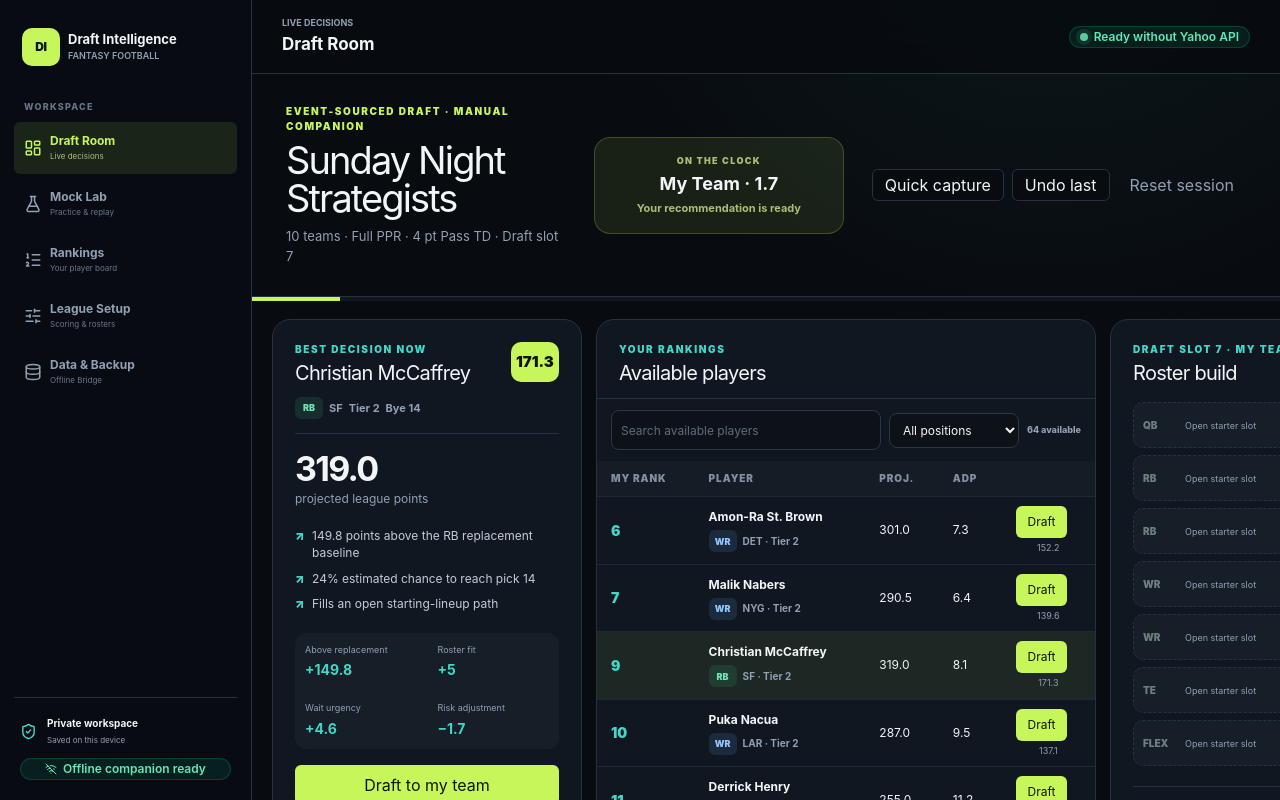
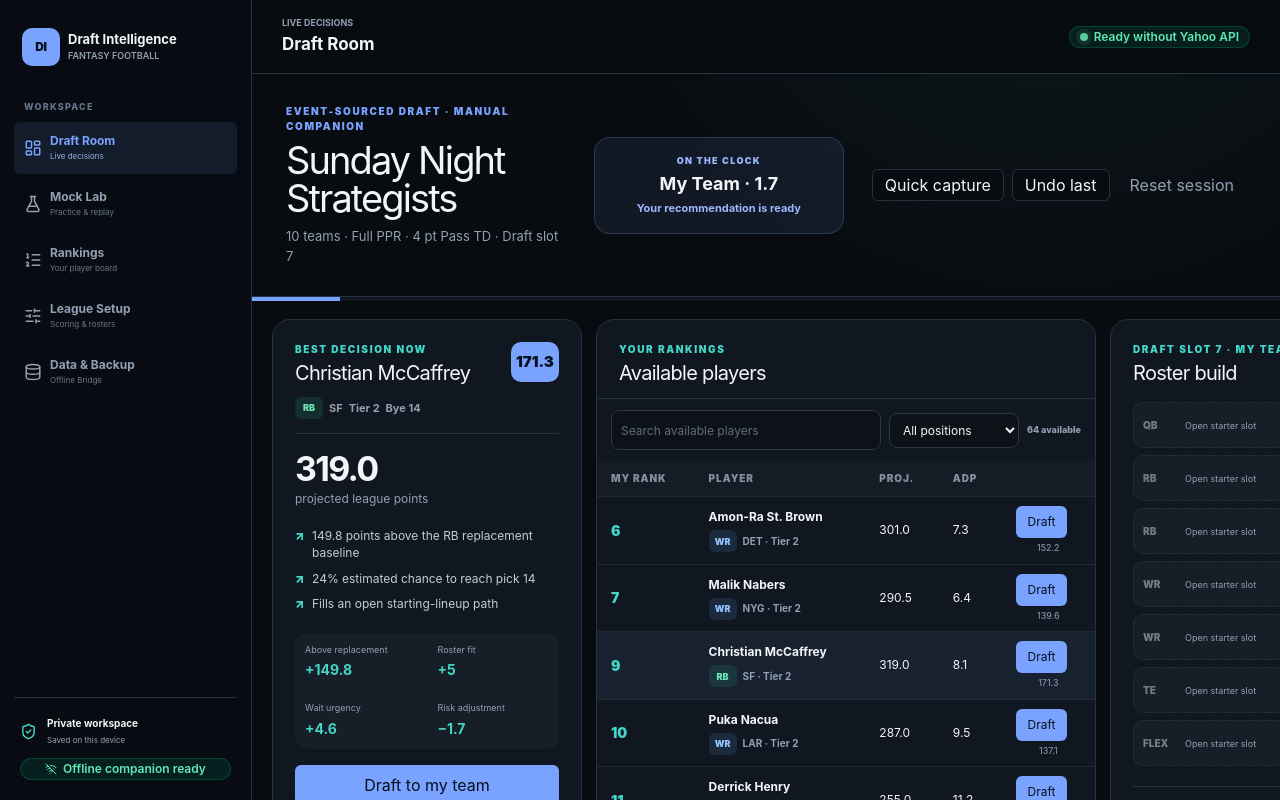
Before and after one commit to JaredMelini/fantasy-football-draft-manager, a Next.js app: page / in a window 1280 px wide. Shown: the top 800 px of the page. Built offline with nearby package versions, Linux system fonts and the light colour scheme.

Commit message:
Replace lime accents with electric blue

```diff
--- a/app/globals.css
+++ b/app/globals.css
@@ -29,8 +29,8 @@
   --card-foreground: #f3f6f8;
   --popover: #111720;
   --popover-foreground: #f3f6f8;
-  --primary: #c7f65b;
-  --primary-foreground: #101507;
+  --primary: #7aa2ff;
+  --primary-foreground: #07101f;
   --secondary: #1b2430;
   --secondary-foreground: #edf2f7;
   --muted-surface: #161d27;
@@ -41,7 +41,7 @@
   --destructive-foreground: #fff;
   --border: #263241;
   --input: #2b3747;
-  --ring: #c7f65b;
+  --ring: #7aa2ff;
   --ink: var(--foreground);
   --muted: var(--muted-foreground);
   --line: var(--border);
@@ -50,7 +50,7 @@
   --navy: #090d13;
   --navy-soft: #18212c;
   --lime: var(--primary);
-  --lime-dark: #91bf2f;
+  --lime-dark: #567bd8;
   --teal: #43d7c7;
   --teal-soft: rgba(67, 215, 199, 0.11);
   --orange: #f59e66;
@@ -2248,12 +2248,12 @@ body {
 }
 
 .sidebar-nav-item.active {
-  background: rgba(199, 246, 91, 0.1);
+  background: rgba(122, 162, 255, 0.1);
   color: var(--primary);
 }
 
 .sidebar-nav-item.active small {
-  color: #a8bf75;
+  color: #9aafe0;
 }
 
 .sidebar-footer {
@@ -2377,14 +2377,14 @@ body {
 }
 
 .pick-clock {
-  background: rgba(199, 246, 91, 0.09);
-  border: 1px solid rgba(199, 246, 91, 0.22);
+  background: rgba(122, 162, 255, 0.09);
+  border: 1px solid rgba(122, 162, 255, 0.22);
   color: var(--foreground);
 }
 
 .pick-clock span,
 .pick-clock small {
-  color: #a9c073;
+  color: #9db7ff;
 }
 
 .pick-clock.complete {
@@ -2486,7 +2486,7 @@ body {
 .alternatives > button:hover,
 .alternatives > button.selected,
 tr.top-player td {
-  background: rgba(199, 246, 91, 0.07);
+  background: rgba(122, 162, 255, 0.07);
 }
 
 table {
@@ -2534,7 +2534,7 @@ select:focus,
 input:focus,
 textarea:focus {
   border-color: var(--primary);
-  outline: 2px solid rgba(199, 246, 91, 0.12);
+  outline: 2px solid rgba(122, 162, 255, 0.12);
   outline-offset: 1px;
 }
 
@@ -2546,7 +2546,7 @@ textarea:focus {
 
 .primary-button:hover,
 .log-pick:hover {
-  background: #d5ff76;
+  background: #91b4ff;
 }
 
 .secondary-button {
@@ -2590,7 +2590,7 @@ textarea:focus {
 }
 
 .plan-banner {
-  background: linear-gradient(135deg, rgba(67, 215, 199, 0.08), rgba(199, 246, 91, 0.04));
+  background: linear-gradient(135deg, rgba(67, 215, 199, 0.08), rgba(122, 162, 255, 0.04));
   border-color: #27433f;
 }
 
@@ -2648,12 +2648,12 @@ textarea:focus {
 
 .team-board-card.user-team,
 .timeline-event.user-pick {
-  background: rgba(199, 246, 91, 0.05);
-  border-color: rgba(199, 246, 91, 0.42);
+  background: rgba(122, 162, 255, 0.05);
+  border-color: rgba(122, 162, 255, 0.42);
 }
 
 .team-board-card.user-team header {
-  background: rgba(199, 246, 91, 0.08);
+  background: rgba(122, 162, 255, 0.08);
 }
 
 .bridge-message {
--- a/app/layout.tsx
+++ b/app/layout.tsx
@@ -22,13 +22,13 @@ export async function generateMetadata(): Promise<Metadata> {
       title,
       description,
       type: "website",
-      images: [{ url: "/og.png", width: 1536, height: 1024, alt: "Draft Intelligence fantasy football analytics dashboard" }],
+      images: [{ url: "/og-blue.png", width: 1536, height: 1024, alt: "Draft Intelligence fantasy football analytics dashboard" }],
     },
     twitter: {
       card: "summary_large_image",
       title,
       description,
-      images: ["/og.png"],
+      images: ["/og-blue.png"],
     },
   };
 }
```
Also changed, not shown: public/og-blue.png (added).
